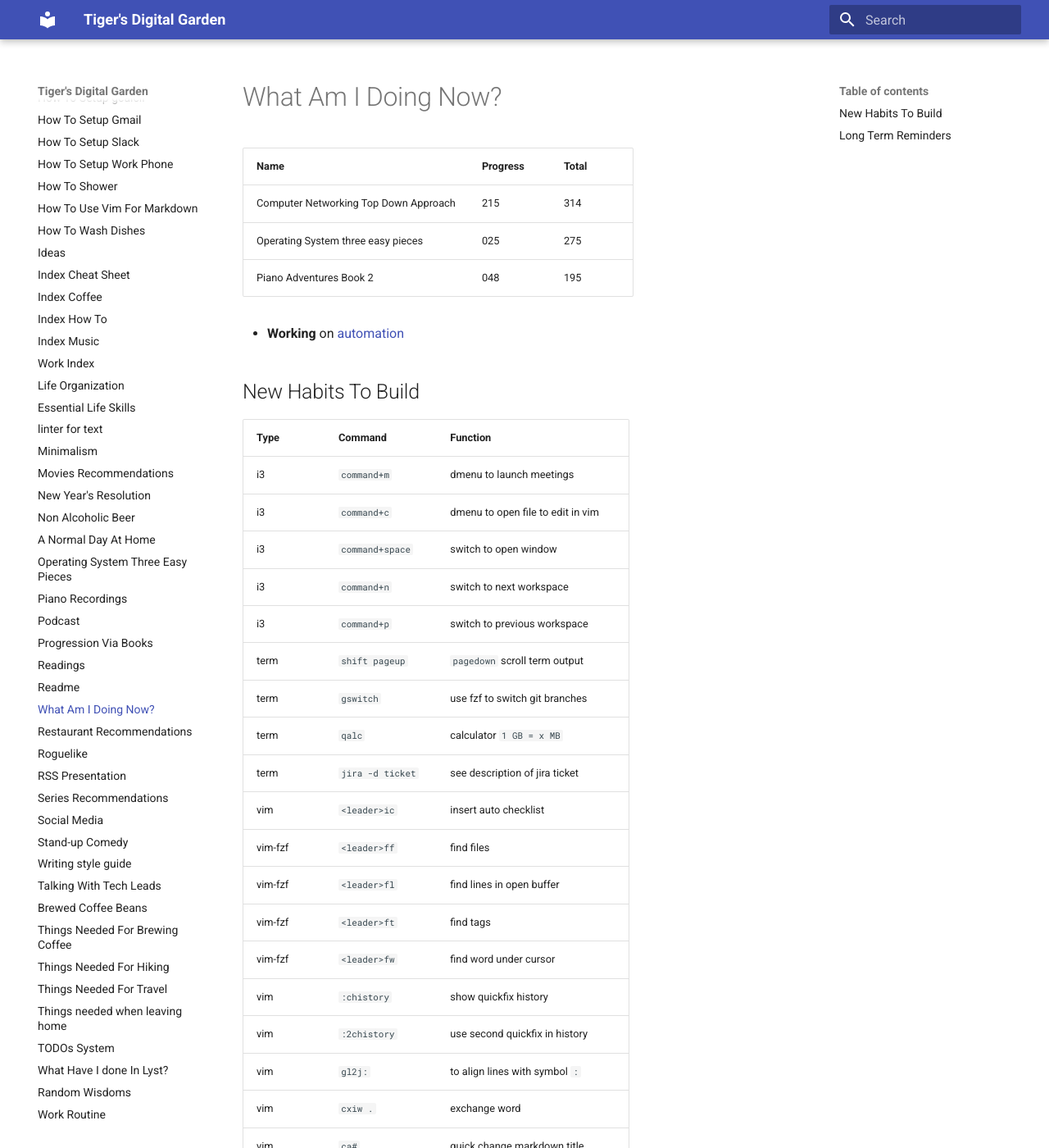
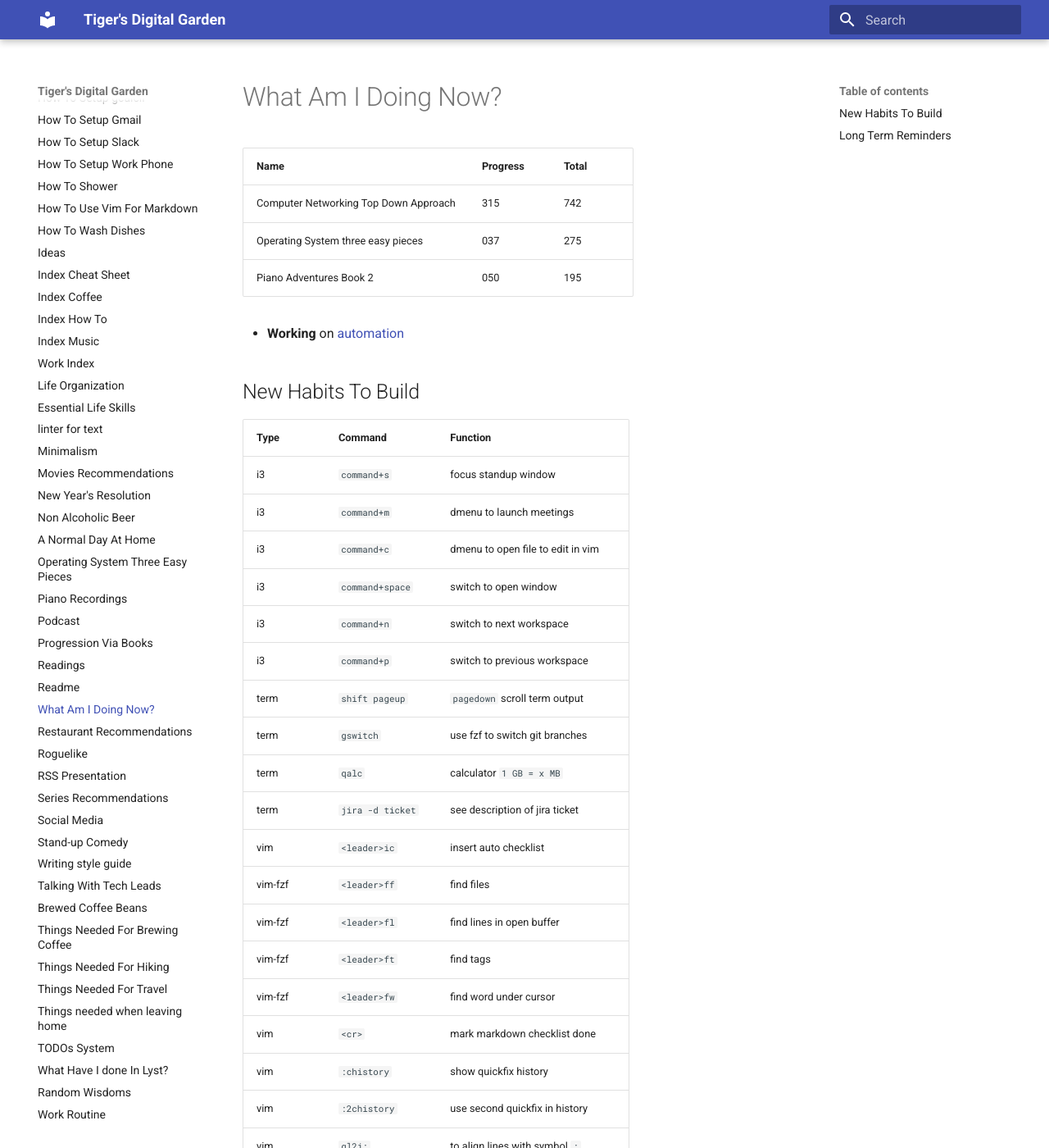
Before and after one commit to ynotstartups/notes, an MkDocs documentation site: the page built from notes/reminders.md, in a window 1280 px wide and 1400 px high. Shown: the whole window at 82% size. Built offline with MkDocs 1.6.1 and Material for MkDocs 9.7.7, drawn with Linux system fonts in a browser that asks for light colours.

Commit message:
update progress and add reminder

```diff
--- a/notes/reminders.md
+++ b/notes/reminders.md
@@ -2,9 +2,9 @@
 
 | Name                                  | Progress | Total |
 | ------------------------------------- | -------- | ----- |
-| Computer Networking Top Down Approach | 215      | 314   |
-| Operating System three easy pieces    | 025      | 275   |
-| Piano Adventures Book 2               | 048      | 195   |
+| Computer Networking Top Down Approach | 315      | 742   |
+| Operating System three easy pieces    | 037      | 275   |
+| Piano Adventures Book 2               | 050      | 195   |
 
 - **Working** on [automation](./automation.md)
 
@@ -12,6 +12,7 @@
 
 | Type     | Command           | Function                           |
 | -------- | ----------------- | ---------------------------------- |
+| i3       | `command+s`       | focus standup window               |
 | i3       | `command+m`       | dmenu to launch meetings           |
 | i3       | `command+c`       | dmenu to open file to edit in vim  |
 | i3       | `command+space`   | switch to open window              |
@@ -26,6 +27,7 @@
 | vim-fzf  | `<leader>fl`      | find lines in open buffer          |
 | vim-fzf  | `<leader>ft`      | find tags                          |
 | vim-fzf  | `<leader>fw`      | find word under cursor             |
+| vim      | `<cr>`            | mark markdown checklist done       |
 | vim      | `:chistory`       | show quickfix history              |
 | vim      | `:2chistory`      | use second quickfix in history     |
 | vim      | `gl2j:`           | to align lines with symbol `:`     |
```
